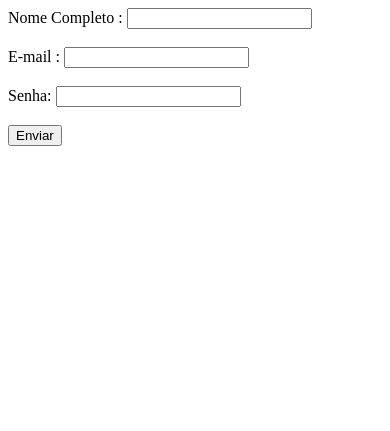
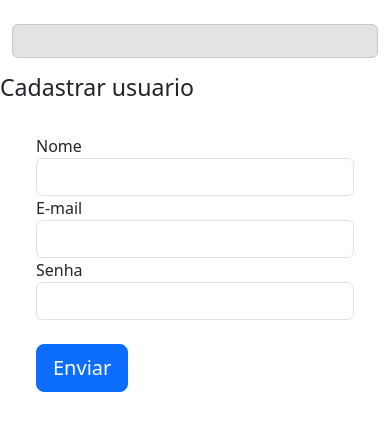
Before and after one commit to Maike2961/Login-Simples, a Flask app: page /cadastro in a window 390 px wide. Shown: the top 431 px of the page. Run offline with Flask 3, Linux system fonts and the light colour scheme.

Commit message:
alteração no front

```diff
--- a/app.py
+++ b/app.py
@@ -1,5 +1,6 @@
 from flask import Flask, request, render_template,url_for,redirect,flash
 from flask_sqlalchemy import SQLAlchemy
+from flask_migrate import Migrate
 from flask_login import login_required,LoginManager,UserMixin,logout_user, login_user
 from datetime import timedelta, datetime, date
 from werkzeug.security import generate_password_hash, check_password_hash
@@ -11,6 +12,7 @@ app.config["SQLALCHEMY_TRACK_MODIFICATIONS"] = True
 app.config["SECRET_KEY"] = "aterces25"
 
 db = SQLAlchemy(app)
+migrate = Migrate(app, db)
 
 #CONFIGURAÇÕES DE LOGIN
 login_manager=LoginManager(app)
--- a/migrations/versions/9473217df35a_.py
+++ b/migrations/versions/9473217df35a_.py
@@ -18,7 +18,7 @@ depends_on = None
 
 def upgrade():
     # ### commands auto generated by Alembic - please adjust! ###
-    op.add_column('usuario', sa.Column('horario', sa.Date(), nullable=True))
+
     op.alter_column('usuario', 'id',
                existing_type=sa.INTEGER(),
                nullable=False,
--- a/templates/cadastro.html
+++ b/templates/cadastro.html
@@ -4,23 +4,34 @@
   <meta charset="UTF-8">
   <meta http-equiv="X-UA-Compatible" content="IE=edge">
   <meta name="viewport" content="width=device-width, initial-scale=1.0">
+  <link href="https://cdn.jsdelivr.net/npm/bootstrap@5.3.2/dist/css/bootstrap.min.css" rel="stylesheet" integrity="sha384-T3c6CoIi6uLrA9TneNEoa7RxnatzjcDSCmG1MXxSR1GAsXEV/Dwwykc2MPK8M2HN" crossorigin="anonymous">
   <title>cadastro</title>
 </head>
 <body>
-  {%for msg in get_flashed_messages()%}
-    {{msg}}
-  {%endfor%}
-  <form action="{{url_for('cadastro')}}" method="POST">
-    Nome Completo :
-    <input type="text" name="nome" autocomplete="off"><br>
-    <br>
-    E-mail :
-    <input type="email" name="email" autocomplete="off"><br>
-    <br>
-    Senha:
-    <input type="password" name="senha" autocomplete="off"><br>
-    <br>
-    <button type="submit">Enviar</button>
-  </form>
+  <main class="container mt-4">
+    <div class="row align-items-center">
+      <div class="col-md-10 mx-auto col-lg-5">
+        <div class="alert alert-secondary" role="alert">
+          {%for msg in get_flashed_messages()%}
+            {{msg}}
+          {%endfor%}
+        </div>
+        <h3 class="row align-items-center">Cadastrar usuario</h3>
+        <form href="/login/cadastro" class="p-4 p-md-5" method="POST">
+          <label for="name">Nome</label>
+          <input type="text" class="form-control" name="nome"/>
+
+          <label for="email">E-mail</label>
+          <input type="email" class="form-control" name="email" aria-describedby="emailHelp">
+
+          <label for="senha">Senha</label>
+          <input type="password" class="form-control" name="senha"/><br>
+
+           <input type="submit" class="btn btn-lg btn-primary" value="Enviar">
+        </form>
+
+    </div>
+    </div>
+  </main>
 </body>
 </html>
--- a/templates/home.html
+++ b/templates/home.html
@@ -4,12 +4,11 @@
     <meta charset="UTF-8">
     <meta http-equiv="X-UA-Compatible" content="IE=edge">
     <meta name="viewport" content="width=device-width, initial-scale=1.0">
-    <title>Document</title>
+    <title>Home</title>
 </head>
 <body>
     <form action="{{url_for('home')}}"method="POST">
         <h1>I got it</h1>
-
         <a href="/logout"><button type="button">Sair</button></a>
 
 
```
Also changed, not shown: templates/troca_senha.html (+25 -11 lines), app.db.
